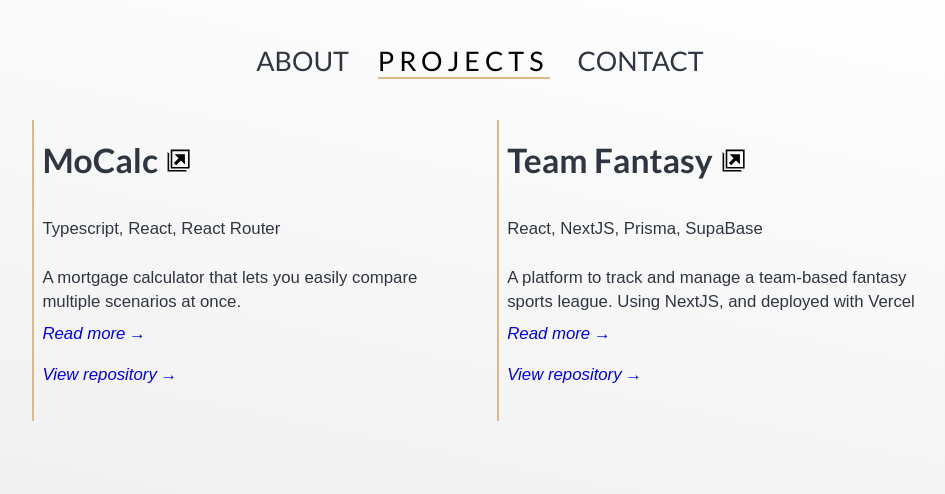
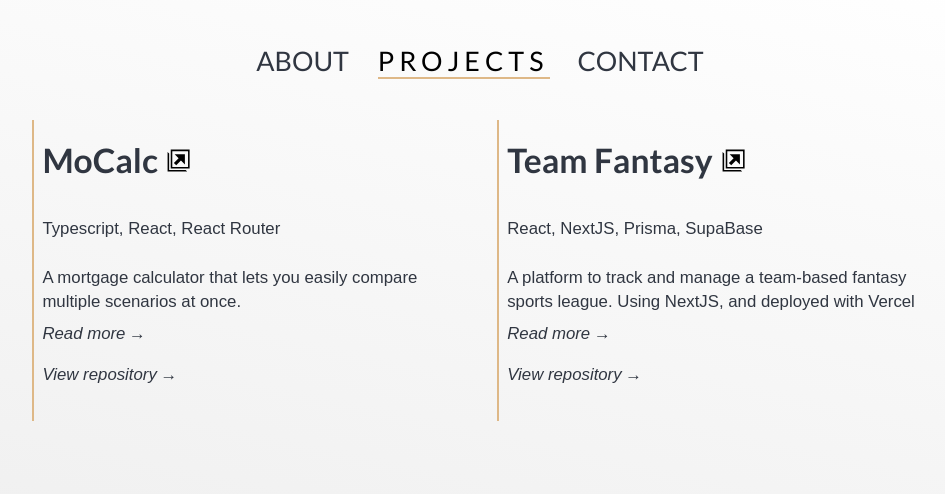
Before and after one commit to TYLER-JM/portfolio, a React (Vite) app: page /projects in a window 1280 px wide. Shown: the top 494 px of the page, without its empty margins (160-1105 px from the left). Built offline with nearby package versions, Linux system fonts and the light colour scheme.

Commit message:
updates link color on project card

```diff
--- a/src/styles/projects.css
+++ b/src/styles/projects.css
@@ -90,8 +90,9 @@
 .card__link {
     text-decoration: none;
     display: inline-block;
+    color: var(--dark);
     &:visited {
-        color: black;
+        color: var(--dark);
     }
 }
 .card__link--live {
```
